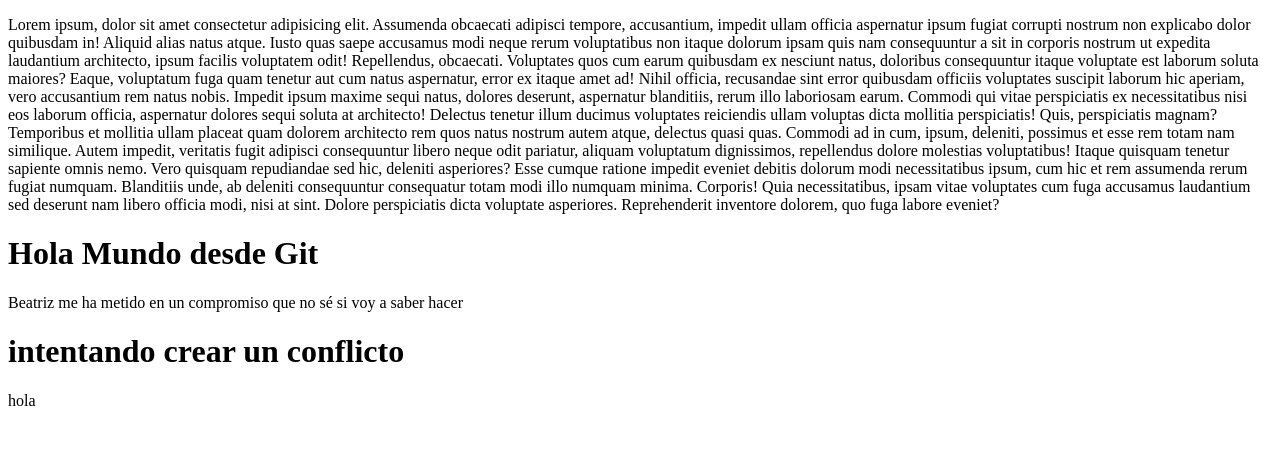
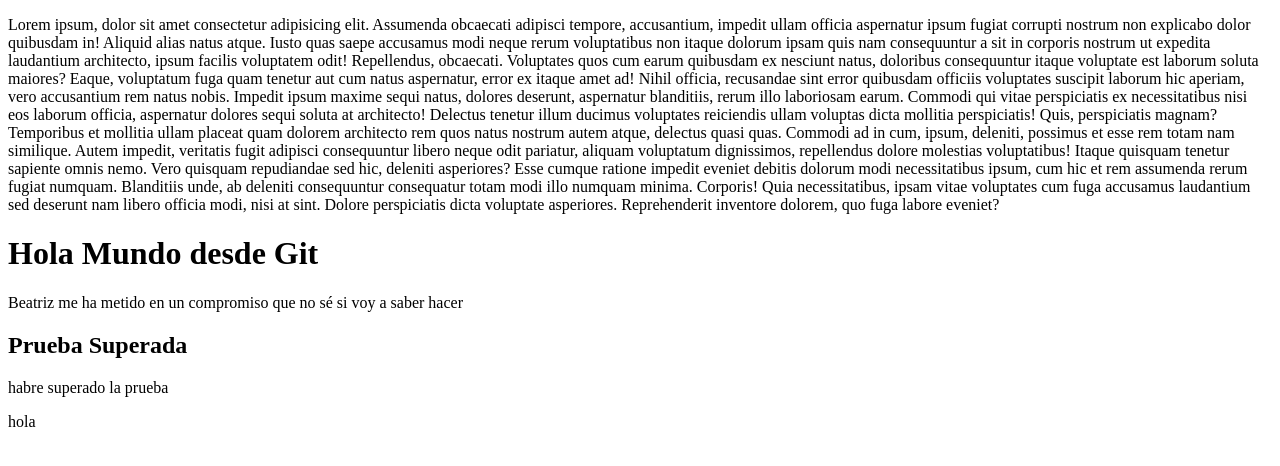
Before and after one commit to beamm536/taller-git, a plain HTML site: page index.html in a window 1280 px wide. Drawn offline with Linux system fonts and the light colour scheme.

Commit message:
pedazo de marron que me ha mandado beatriz

```diff
--- a/index.html
+++ b/index.html
@@ -36,8 +36,10 @@
     <p> Beatriz me ha metido en un compromiso que no sé si voy a saber hacer</p>
 </body>
 
-    <h1>intentando crear un conflicto</h1>
+<h2>Prueba Superada</h2>
+<p>habre superado la prueba</p>
 
-    <p>hola</p>
+
+<p>hola</p>
 
 </html>
```
